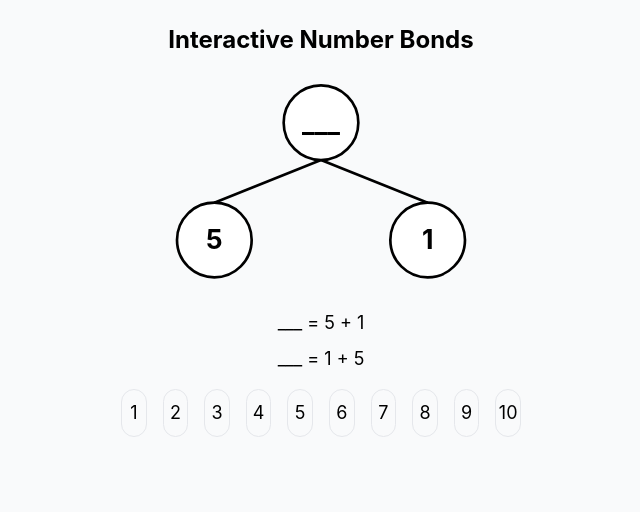
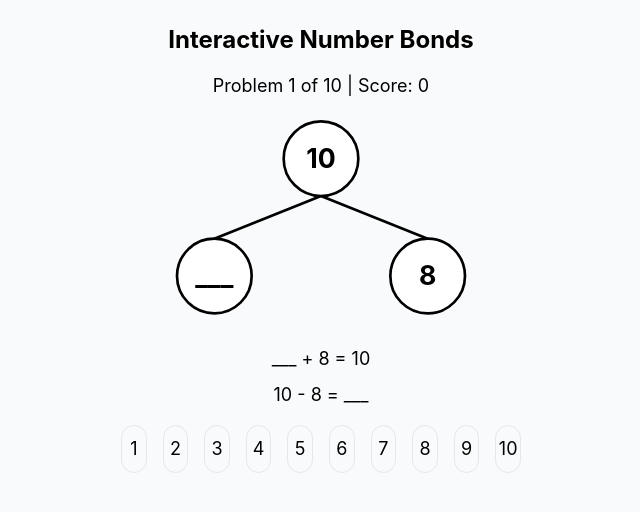
Before and after one commit to jdgagnon/number_bonds, a React (Vite) app in the folder NumberBondsApp/: page / in a window 1280 px wide. Shown: the top 512 px of the page, without its empty margins (319-959 px from the left). Built offline with nearby package versions, Linux system fonts and the light colour scheme.

Commit message:
Implement a progress tracker

```diff
--- a/NumberBondsApp/src/App.jsx
+++ b/NumberBondsApp/src/App.jsx
@@ -17,26 +17,29 @@ function NumberLine({ max = 10, onSelect }) {
 }
 
 export default function NumberBondApp() {
-  const [problem, setProblem] = useState(null);
+  const totalProblems = 10;
+  const [problems, setProblems] = useState([]);
+  const [currentIndex, setCurrentIndex] = useState(0);
   const [studentAnswer, setStudentAnswer] = useState(null);
-  const [feedback, setFeedback] = useState(null); // "correct" | "wrong" | null
+  const [feedback, setFeedback] = useState(null);
+  const [score, setScore] = useState(0);
 
-  // Function to generate a new random problem
-  function generateProblem() {
-    const whole = Math.floor(Math.random() * 9) + 2; // 2–10
-    const part1 = Math.floor(Math.random() * (whole - 1)) + 1;
-    const part2 = whole - part1;
-    const blank = ["whole", "left", "right"][Math.floor(Math.random() * 3)];
-    setProblem({ whole, part1, part2, blank });
-    setStudentAnswer(null);
-    setFeedback(null);
-  }
-
+  // Generate all problems at the start
   useEffect(() => {
-    generateProblem(); // generate first problem on mount
+    const newProblems = [];
+    for (let i = 0; i < totalProblems; i++) {
+      const whole = Math.floor(Math.random() * 9) + 2;
+      const part1 = Math.floor(Math.random() * (whole - 1)) + 1;
+      const part2 = whole - part1;
+      const blank = ["whole", "left", "right"][Math.floor(Math.random() * 3)];
+      newProblems.push({ whole, part1, part2, blank });
+    }
+    setProblems(newProblems);
   }, []);
 
-  if (!problem) return null; // still initializing
+  if (problems.length === 0) return null; // still initializing
+
+  const problem = problems[currentIndex];
 
   const circleRadius = 28;
   const fontSize = 20;
@@ -60,18 +63,62 @@ export default function NumberBondApp() {
     setStudentAnswer(value);
     if (value === correctAnswer) {
       setFeedback("correct");
-      // move to next problem after brief delay
-      setTimeout(() => generateProblem(), 500);
+      setScore(score + 1);
+      // Move to next problem after brief delay
+      setTimeout(() => {
+        setCurrentIndex(currentIndex + 1);
+        setStudentAnswer(null);
+        setFeedback(null);
+      }, 500);
     } else {
       setFeedback("wrong");
     }
   }
 
+  // If finished all problems, show completion screen
+  if (currentIndex >= totalProblems) {
+    return (
+      <div className="p-4 md:p-6 max-w-md mx-auto text-center">
+        <h1 className="text-2xl font-bold mb-4">All Done!</h1>
+        <p className="text-lg mb-2">
+          You got <span className="font-bold">{score}</span> out of{" "}
+          {totalProblems} correct.
+        </p>
+        <button
+          onClick={() => {
+            setScore(0);
+            setCurrentIndex(0);
+            setStudentAnswer(null);
+            setFeedback(null);
+            // Regenerate new problems
+            const newProblems = [];
+            for (let i = 0; i < totalProblems; i++) {
+              const whole = Math.floor(Math.random() * 9) + 2;
+              const part1 = Math.floor(Math.random() * (whole - 1)) + 1;
+              const part2 = whole - part1;
+              const blank = ["whole", "left", "right"][Math.floor(Math.random() * 3)];
+              newProblems.push({ whole, part1, part2, blank });
+            }
+            setProblems(newProblems);
+          }}
+          className="px-4 py-2 bg-blue-500 text-white rounded-lg mt-4"
+        >
+          Play Again
+        </button>
+      </div>
+    );
+  }
+
   return (
     <div className="p-4 md:p-6 max-w-md mx-auto">
-      <h1 className="text-2xl font-bold mb-6 text-center">
+      <h1 className="text-2xl font-bold mb-4 text-center">
         Interactive Number Bonds
       </h1>
+
+      {/* Progress tracker */}
+      <div className="mb-4 text-center text-lg">
+        Problem {currentIndex + 1} of {totalProblems} | Score: {score}
+      </div>
 
       {/* Number bond SVG */}
       <svg viewBox={`0 0 ${svgWidth} ${svgHeight}`} width="100%" height="auto" className="max-w-xs mx-auto">
```
